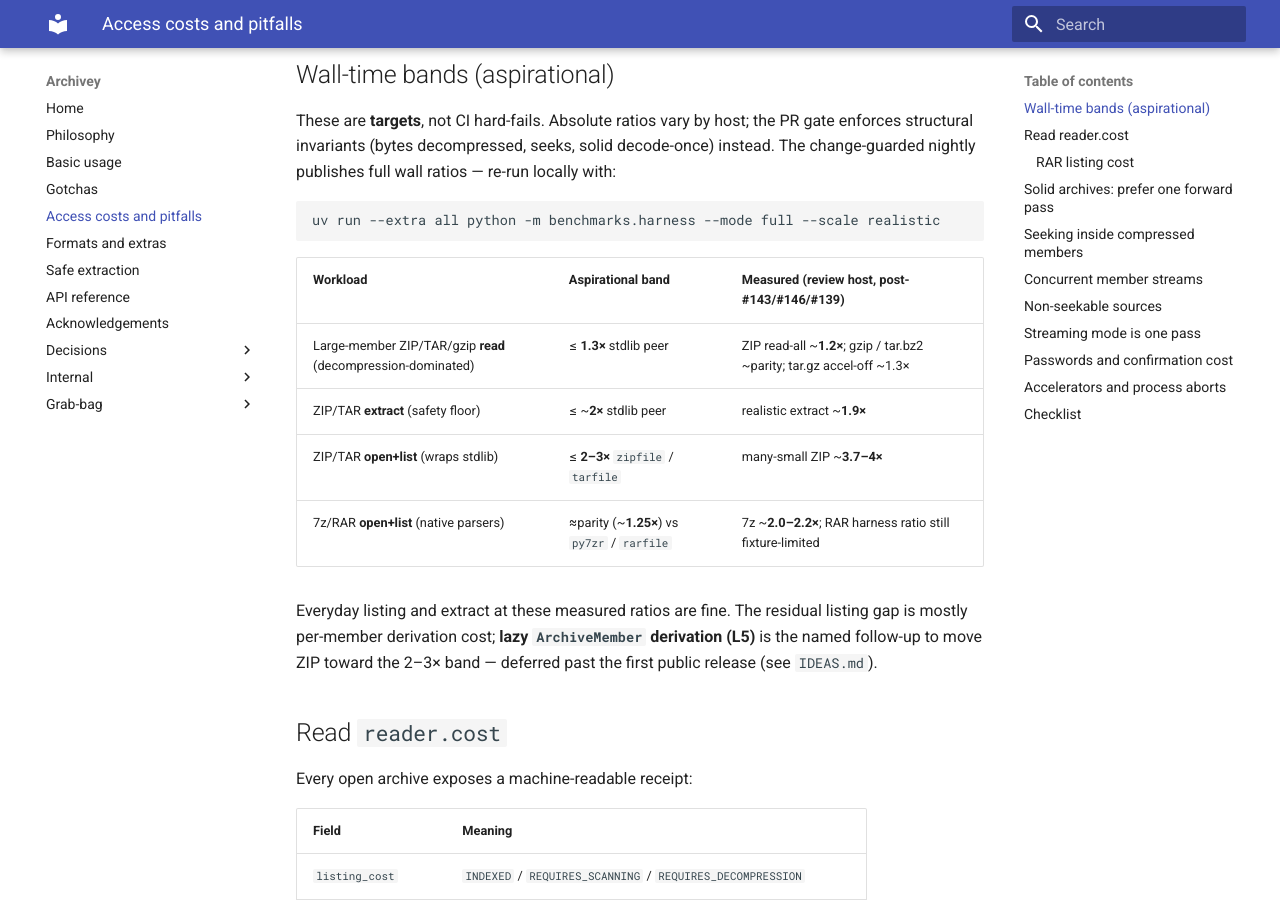
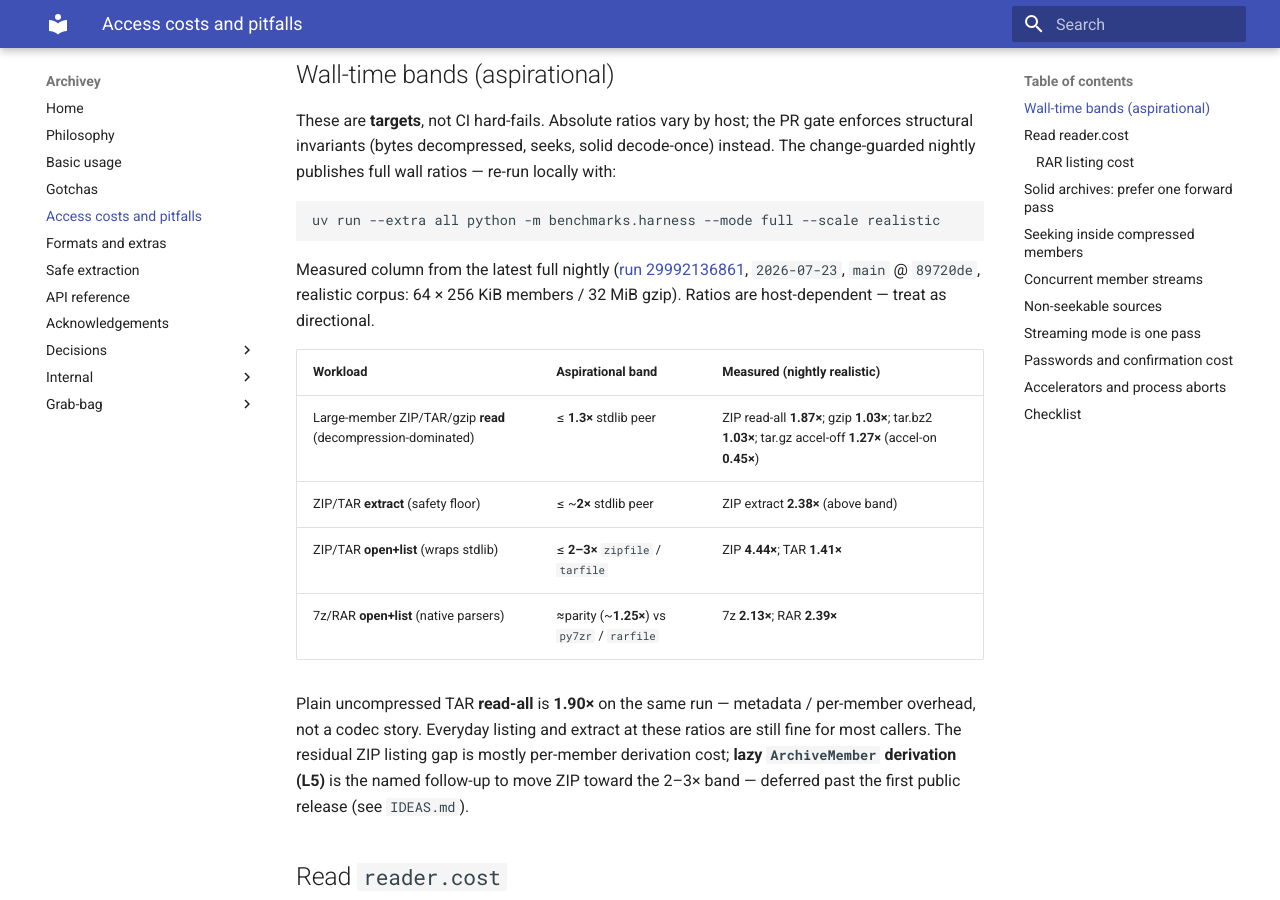
Before and after one commit to davitf/archivey-2, an MkDocs documentation site: the page built from docs/costs.md, in a window 1280 px wide and 900 px high, scrolled down 214 px. Built offline with MkDocs 1.6.1 and Material for MkDocs 9.7.7, drawn with Linux system fonts in a browser that asks for light colours.

Commit message:
docs: refresh costs.md measured ratios from nightly 2026-07-23
Replace post-#143/#146/#139 review-host figures with the latest full
benchmark-wall realistic artifact (run 29992136861 @ 89720de): ZIP
read-all 1.87×, extract 2.38×, open+list 4.44×; 7z/RAR listing
2.13×/2.39×. Align VISION/IDEAS/review triage prose.

Co-authored-by: Davi Figueiredo <davitf@users.noreply.github.com>

````diff
--- a/docs/costs.md
+++ b/docs/costs.md
@@ -13,17 +13,24 @@ The change-guarded nightly publishes full wall ratios — re-run locally with:
 uv run --extra all python -m benchmarks.harness --mode full --scale realistic
 ```
 
-| Workload | Aspirational band | Measured (review host, post-#143/#146/#139) |
+Measured column from the latest full nightly
+([run 29992136861](https://github.com/davitf/archivey-2/actions/runs/29992136861),
+`2026-07-23`, `main` @ `89720de`, realistic corpus: 64 × 256 KiB members /
+32 MiB gzip). Ratios are host-dependent — treat as directional.
+
+| Workload | Aspirational band | Measured (nightly realistic) |
 | --- | --- | --- |
-| Large-member ZIP/TAR/gzip **read** (decompression-dominated) | ≤ **1.3×** stdlib peer | ZIP read-all ~**1.2×**; gzip / tar.bz2 ~parity; tar.gz accel-off ~1.3× |
-| ZIP/TAR **extract** (safety floor) | ≤ ~**2×** stdlib peer | realistic extract ~**1.9×** |
-| ZIP/TAR **open+list** (wraps stdlib) | ≤ **2–3×** `zipfile` / `tarfile` | many-small ZIP ~**3.7–4×** |
-| 7z/RAR **open+list** (native parsers) | ≈parity (~**1.25×**) vs `py7zr` / `rarfile` | 7z ~**2.0–2.2×**; RAR harness ratio still fixture-limited |
+| Large-member ZIP/TAR/gzip **read** (decompression-dominated) | ≤ **1.3×** stdlib peer | ZIP read-all **1.87×**; gzip **1.03×**; tar.bz2 **1.03×**; tar.gz accel-off **1.27×** (accel-on **0.45×**) |
+| ZIP/TAR **extract** (safety floor) | ≤ ~**2×** stdlib peer | ZIP extract **2.38×** (above band) |
+| ZIP/TAR **open+list** (wraps stdlib) | ≤ **2–3×** `zipfile` / `tarfile` | ZIP **4.44×**; TAR **1.41×** |
+| 7z/RAR **open+list** (native parsers) | ≈parity (~**1.25×**) vs `py7zr` / `rarfile` | 7z **2.13×**; RAR **2.39×** |
 
-Everyday listing and extract at these measured ratios are fine. The residual listing
-gap is mostly per-member derivation cost; **lazy `ArchiveMember` derivation (L5)** is
-the named follow-up to move ZIP toward the 2–3× band — deferred past the first public
-release (see `IDEAS.md`).
+Plain uncompressed TAR **read-all** is **1.90×** on the same run — metadata /
+per-member overhead, not a codec story. Everyday listing and extract at these
+ratios are still fine for most callers. The residual ZIP listing gap is mostly
+per-member derivation cost; **lazy `ArchiveMember` derivation (L5)** is the
+named follow-up to move ZIP toward the 2–3× band — deferred past the first
+public release (see `IDEAS.md`).
 
 ## Read `reader.cost`
 
````
Also changed, not shown: IDEAS.md (+6 -5 lines), VISION.md (+6 -5 lines), review/STATUS.md (+1 -1 lines), review/debt-ledger/QUESTIONS.md (+3 -2 lines), review/performance/QUESTIONS.md (+12 -12 lines).
